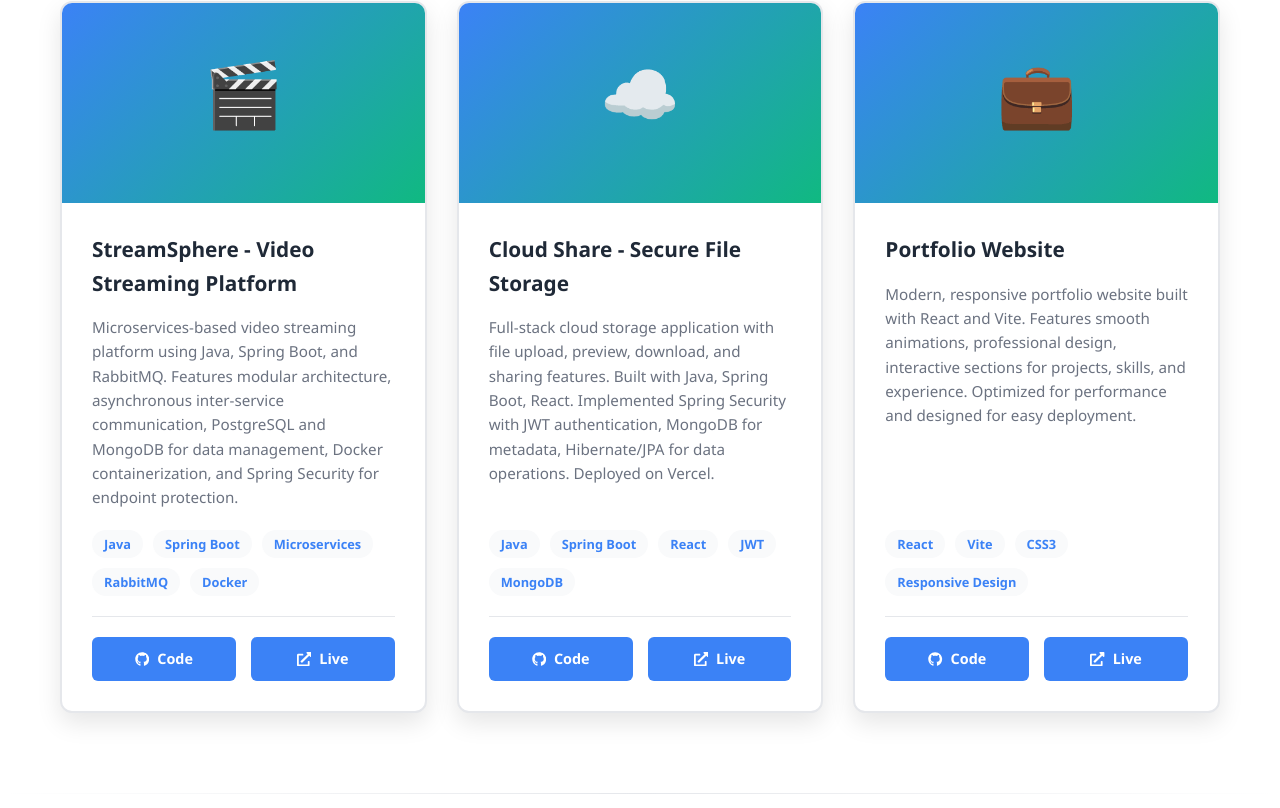
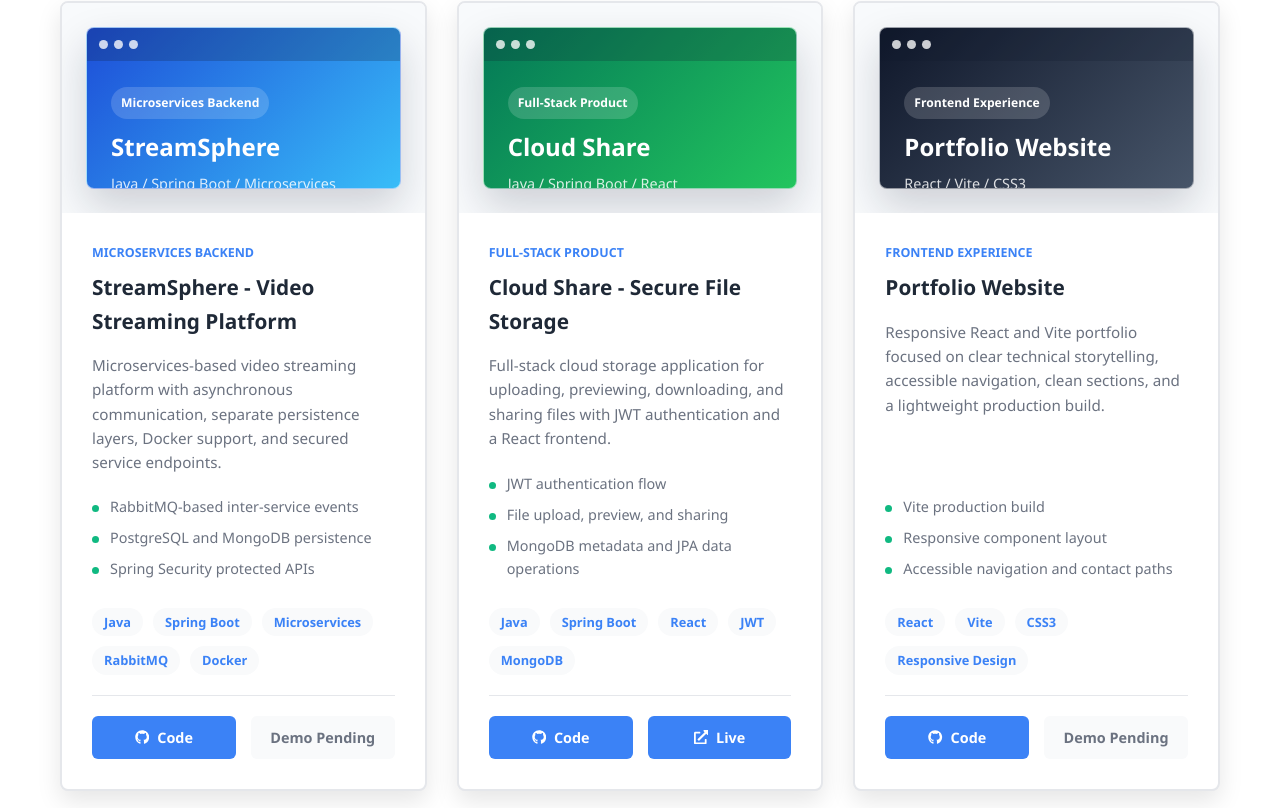
Before and after one commit to programer12345anwar/portfolio-website, a React (Vite) app: page / in a window 1280 px wide. Shown: the part 3152-3960 px from the top of the page. Built offline with nearby package versions, Linux system fonts and the light colour scheme.

Commit message:
Update projects component

```diff
--- a/src/components/Projects.css
+++ b/src/components/Projects.css
@@ -22,7 +22,7 @@
 
 .project-card {
   background: var(--white);
-  border-radius: 12px;
+  border-radius: 8px;
   overflow: hidden;
   transition: var(--transition);
   border: 2px solid var(--border-color);
@@ -40,23 +40,75 @@
 
 .project-image {
   width: 100%;
-  height: 200px;
-  background: linear-gradient(135deg, var(--secondary-color), var(--accent-color));
+  height: 210px;
+  background: #f8fafc;
   display: flex;
   align-items: center;
   justify-content: center;
   position: relative;
   overflow: hidden;
+  padding: 24px;
 }
 
-.image-emoji {
-  font-size: 4rem;
-  z-index: 1;
-  animation: bounce 2s infinite;
+.project-visual {
+  width: 100%;
+  height: 100%;
+  border-radius: 8px;
+  overflow: hidden;
+  border: 1px solid rgba(255, 255, 255, 0.55);
+  box-shadow: 0 18px 40px rgba(15, 23, 42, 0.18);
+  color: var(--white);
 }
 
-.project-card:hover .image-emoji {
-  animation: bounce 1s infinite;
+.project-visual.blue {
+  background: linear-gradient(135deg, #1d4ed8 0%, #38bdf8 100%);
+}
+
+.project-visual.green {
+  background: linear-gradient(135deg, #047857 0%, #22c55e 100%);
+}
+
+.project-visual.slate {
+  background: linear-gradient(135deg, #0f172a 0%, #475569 100%);
+}
+
+.visual-toolbar {
+  display: flex;
+  gap: 6px;
+  padding: 12px;
+  background: rgba(15, 23, 42, 0.22);
+}
+
+.visual-toolbar span {
+  width: 9px;
+  height: 9px;
+  border-radius: 50%;
+  background: rgba(255, 255, 255, 0.78);
+}
+
+.visual-body {
+  padding: 26px 24px;
+}
+
+.visual-category {
+  display: inline-flex;
+  margin-bottom: 14px;
+  padding: 6px 10px;
+  border-radius: 999px;
+  background: rgba(255, 255, 255, 0.16);
+  font-size: 0.76rem;
+  font-weight: 800;
+}
+
+.visual-body h4 {
+  font-size: 1.5rem;
+  line-height: 1.2;
+  margin-bottom: 10px;
+}
+
+.visual-body p {
+  color: rgba(255, 255, 255, 0.84);
+  font-size: 0.9rem;
 }
 
 .project-content {
@@ -64,6 +116,14 @@
   flex-grow: 1;
   display: flex;
   flex-direction: column;
+}
+
+.project-eyebrow {
+  color: var(--secondary-color);
+  font-size: 0.78rem;
+  font-weight: 800;
+  margin-bottom: 8px;
+  text-transform: uppercase;
 }
 
 .project-title {
@@ -79,6 +139,30 @@
   margin-bottom: 20px;
   flex-grow: 1;
   font-size: 0.95rem;
+}
+
+.project-highlights {
+  list-style: none;
+  margin-bottom: 20px;
+  color: var(--text-secondary);
+  font-size: 0.9rem;
+}
+
+.project-highlights li {
+  position: relative;
+  padding-left: 18px;
+  margin-bottom: 8px;
+}
+
+.project-highlights li::before {
+  content: '';
+  position: absolute;
+  left: 0;
+  top: 0.7em;
+  width: 7px;
+  height: 7px;
+  border-radius: 50%;
+  background: var(--accent-color);
 }
 
 .project-tags {
@@ -134,6 +218,18 @@
   transform: translateY(-2px);
 }
 
+.project-link-disabled {
+  background: var(--light-bg);
+  color: var(--text-secondary);
+  cursor: not-allowed;
+}
+
+.project-link-disabled:hover {
+  background: var(--light-bg);
+  color: var(--text-secondary);
+  transform: none;
+}
+
 @media (max-width: 768px) {
   .projects {
     padding: 50px 0;
@@ -148,10 +244,6 @@
   }
 
   .project-image {
-    height: 150px;
-  }
-
-  .image-emoji {
-    font-size: 3rem;
+    height: 190px;
   }
 }
--- a/src/components/Projects.jsx
+++ b/src/components/Projects.jsx
@@ -6,32 +6,98 @@ function Projects() {
     {
       id: 1,
       title: "StreamSphere - Video Streaming Platform",
+      category: "Microservices Backend",
       description:
-        "Microservices-based video streaming platform using Java, Spring Boot, and RabbitMQ. Features modular architecture, asynchronous inter-service communication, PostgreSQL and MongoDB for data management, Docker containerization, and Spring Security for endpoint protection.",
+        "Microservices-based video streaming platform with asynchronous communication, separate persistence layers, Docker support, and secured service endpoints.",
+      highlights: [
+        "RabbitMQ-based inter-service events",
+        "PostgreSQL and MongoDB persistence",
+        "Spring Security protected APIs",
+      ],
       tags: ["Java", "Spring Boot", "Microservices", "RabbitMQ", "Docker"],
-      image: "🎬",
+      accent: "blue",
       github: "https://github.com/programer12345anwar/YouTube-Clone",
       live: "",
     },
     {
       id: 2,
       title: "Cloud Share - Secure File Storage",
+      category: "Full-Stack Product",
       description:
-        "Full-stack cloud storage application with file upload, preview, download, and sharing features. Built with Java, Spring Boot, React. Implemented Spring Security with JWT authentication, MongoDB for metadata, Hibernate/JPA for data operations. Deployed on Vercel.",
+        "Full-stack cloud storage application for uploading, previewing, downloading, and sharing files with JWT authentication and a React frontend.",
+      highlights: [
+        "JWT authentication flow",
+        "File upload, preview, and sharing",
+        "MongoDB metadata and JPA data operations",
+      ],
       tags: ["Java", "Spring Boot", "React", "JWT", "MongoDB"],
-      image: "☁️",
+      accent: "green",
       github: "https://github.com/programer12345anwar/cloud-share-backend",
       live: "https://cloud-share-web-app.vercel.app/",
     },
     {
       id: 3,
       title: "Portfolio Website",
+      category: "Frontend Experience",
       description:
-        "Modern, responsive portfolio website built with React and Vite. Features smooth animations, professional design, interactive sections for projects, skills, and experience. Optimized for performance and designed for easy deployment.",
+        "Responsive React and Vite portfolio focused on clear technical storytelling, accessible navigation, clean sections, and a lightweight production build.",
+      highlights: [
+        "Vite production build",
+        "Responsive component layout",
+        "Accessible navigation and contact paths",
+      ],
       tags: ["React", "Vite", "CSS3", "Responsive Design"],
-      image: "💼",
+      accent: "slate",
       github: "https://github.com/programer12345anwar/portfolio-using-react",
-      live: "https://vercel.com/md-anwar-alams-projects/portfolio-using-react",
+      live: "",
+    },
+    {
+      id: 4,
+      title: "StreamSphere - Video Streaming Platform",
+      category: "Microservices Backend",
+      description:
+        "Microservices-based video streaming platform with asynchronous communication, separate persistence layers, Docker support, and secured service endpoints.",
+      highlights: [
+        "RabbitMQ-based inter-service events",
+        "PostgreSQL and MongoDB persistence",
+        "Spring Security protected APIs",
+      ],
+      tags: ["Java", "Spring Boot", "Microservices", "RabbitMQ", "Docker"],
+      accent: "blue",
+      github: "https://github.com/programer12345anwar/YouTube-Clone",
+      live: "",
+    },
+    {
+      id: 5,
+      title: "Cloud Share - Secure File Storage",
+      category: "Full-Stack Product",
+      description:
+        "Full-stack cloud storage application for uploading, previewing, downloading, and sharing files with JWT authentication and a React frontend.",
+      highlights: [
+        "JWT authentication flow",
+        "File upload, preview, and sharing",
+        "MongoDB metadata and JPA data operations",
+      ],
+      tags: ["Java", "Spring Boot", "React", "JWT", "MongoDB"],
+      accent: "green",
+      github: "https://github.com/programer12345anwar/cloud-share-backend",
+      live: "https://cloud-share-web-app.vercel.app/",
+    },
+    {
+      id: 6,
+      title: "Portfolio Website",
+      category: "Frontend Experience",
+      description:
+        "Responsive React and Vite portfolio focused on clear technical storytelling, accessible navigation, clean sections, and a lightweight production build.",
+      highlights: [
+        "Vite production build",
+        "Responsive component layout",
+        "Accessible navigation and contact paths",
+      ],
+      tags: ["React", "Vite", "CSS3", "Responsive Design"],
+      accent: "slate",
+      github: "https://github.com/programer12345anwar/portfolio-using-react",
+      live: "",
     },
   ];
 
@@ -48,12 +114,30 @@ function Projects() {
               style={{ animationDelay: `${index * 0.01}s` }}
             >
               <div className="project-image">
-                <div className="image-emoji">{project.image}</div>
+                <div className={`project-visual ${project.accent}`}>
+                  <div className="visual-toolbar" aria-hidden="true">
+                    <span></span>
+                    <span></span>
+                    <span></span>
+                  </div>
+                  <div className="visual-body">
+                    <span className="visual-category">{project.category}</span>
+                    <h4>{project.title.split(" - ")[0]}</h4>
+                    <p>{project.tags.slice(0, 3).join(" / ")}</p>
+                  </div>
+                </div>
               </div>
 
               <div className="project-content">
+                <p className="project-eyebrow">{project.category}</p>
                 <h3 className="project-title">{project.title}</h3>
                 <p className="project-description">{project.description}</p>
+
+                <ul className="project-highlights">
+                  {project.highlights.map((highlight) => (
+                    <li key={highlight}>{highlight}</li>
+                  ))}
+                </ul>
 
                 <div className="project-tags">
                   {project.tags.map((tag, idx) => (
@@ -67,17 +151,29 @@ function Projects() {
                   <a
                     href={project.github}
                     className="project-link"
-                    title="View Code"
+                    title={`View ${project.title} code`}
+                    aria-label={`View ${project.title} source code`}
+                    target="_blank"
+                    rel="noopener noreferrer"
                   >
                     <FaGithub /> Code
                   </a>
+                  {project.live ? (
                     <a
                       href={project.live}
                       className="project-link"
-                    title="View Live"
+                      title={`View ${project.title} live demo`}
+                      aria-label={`View ${project.title} live demo`}
+                      target="_blank"
+                      rel="noopener noreferrer"
                     >
                       <FaExternalLinkAlt /> Live
                     </a>
+                  ) : (
+                    <span className="project-link project-link-disabled">
+                      Demo Pending
+                    </span>
+                  )}
                 </div>
               </div>
             </div>
```
Lines whose indentation alone changed are shown as unchanged.
